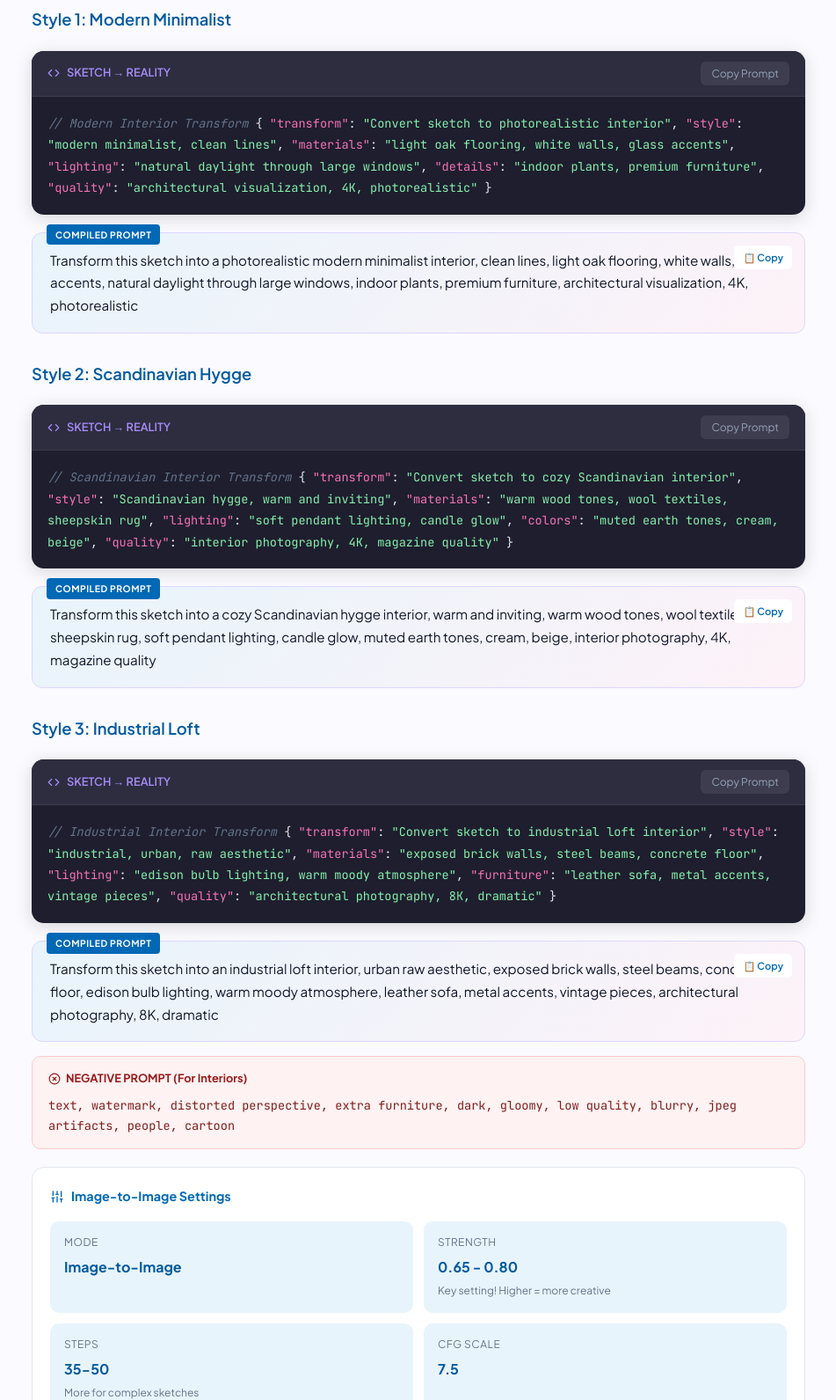
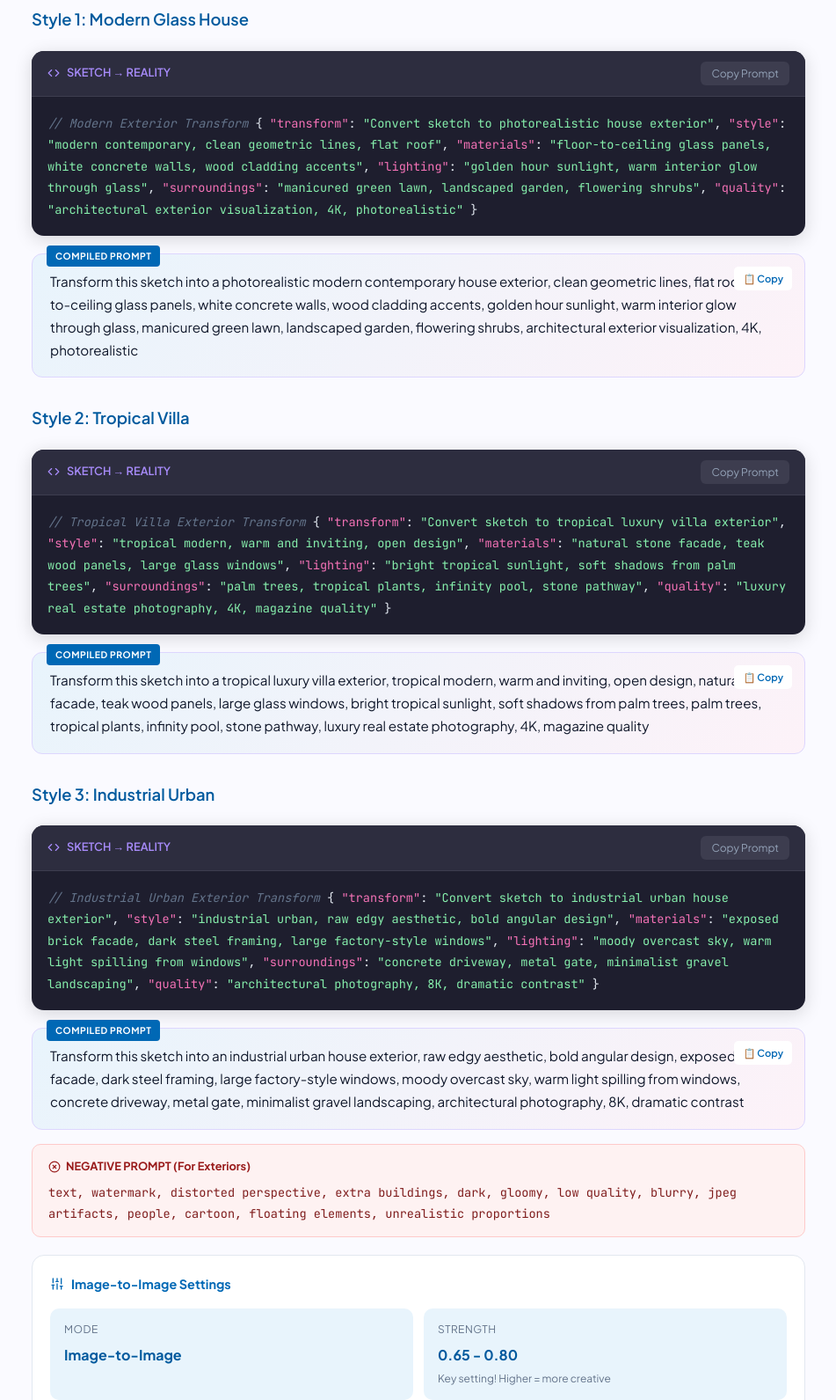
Before and after one commit to samayp42/INDIA-AI-SUMMIT-WORKSHOP-MATERIALS, a plain HTML site: page Session_2_Student_Guide.html in a window 1280 px wide. Shown: the part 3060-4651 px from the top of the page at 88% size, without its empty margins (164-1115 px from the left). Drawn offline with nearby package versions, Linux system fonts and the light colour scheme.

Commit message:
updated 18 and also updated prompt for session 2

```diff
--- a/Session_2_Student_Guide.html
+++ b/Session_2_Student_Guide.html
@@ -805,8 +805,7 @@
 
         <div class="scenario-box">
             <h4><i data-lucide="pen-tool" style="width:18px;height:18px;"></i> The Mission</h4>
-            <p>A client sends a rough napkin sketch of their dream living room. They want to see 3 style variations
-                before committing to ₹15 Lakh renovation. You have 10 minutes.</p>
+            <p>An architect sends a rough pencil sketch of a modern two-story house exterior. The client wants to see 3 style variations before finalizing the facade design. You have 10 minutes.</p>
         </div>
 
         <div class="info-box success">
@@ -817,8 +816,8 @@
             </div>
         </div>
 
-        <!-- Sketch Prompt 1: Modern -->
-        <h3>Style 1: Modern Minimalist</h3>
+        <!-- Sketch Prompt 1: Modern Glass -->
+        <h3>Style 1: Modern Glass House</h3>
 
         <div class="prompt-json">
             <div class="prompt-json-header">
@@ -826,33 +825,25 @@
                 <button class="copy-btn" onclick="copyJSON(this)">Copy Prompt</button>
             </div>
             <div class="prompt-json-body">
-                <span class="json-comment">// Modern Interior Transform</span>
+                <span class="json-comment">// Modern Exterior Transform</span>
                 {
-                <span class="json-key">"transform"</span>: <span class="json-string">"Convert sketch to photorealistic
-                    interior"</span>,
-                <span class="json-key">"style"</span>: <span class="json-string">"modern minimalist, clean
-                    lines"</span>,
-                <span class="json-key">"materials"</span>: <span class="json-string">"light oak flooring, white walls,
-                    glass accents"</span>,
-                <span class="json-key">"lighting"</span>: <span class="json-string">"natural daylight through large
-                    windows"</span>,
-                <span class="json-key">"details"</span>: <span class="json-string">"indoor plants, premium
-                    furniture"</span>,
-                <span class="json-key">"quality"</span>: <span class="json-string">"architectural visualization, 4K,
-                    photorealistic"</span>
+                <span class="json-key">"transform"</span>: <span class="json-string">"Convert sketch to photorealistic house exterior"</span>,
+                <span class="json-key">"style"</span>: <span class="json-string">"modern contemporary, clean geometric lines, flat roof"</span>,
+                <span class="json-key">"materials"</span>: <span class="json-string">"floor-to-ceiling glass panels, white concrete walls, wood cladding accents"</span>,
+                <span class="json-key">"lighting"</span>: <span class="json-string">"golden hour sunlight, warm interior glow through glass"</span>,
+                <span class="json-key">"surroundings"</span>: <span class="json-string">"manicured green lawn, landscaped garden, flowering shrubs"</span>,
+                <span class="json-key">"quality"</span>: <span class="json-string">"architectural exterior visualization, 4K, photorealistic"</span>
                 }
             </div>
         </div>
 
         <div class="compiled-prompt" onclick="copyCompiled(this)"
-            data-prompt="Transform this sketch into a photorealistic modern minimalist interior, clean lines, light oak flooring, white walls, glass accents, natural daylight through large windows, indoor plants, premium furniture, architectural visualization, 4K, photorealistic">
-            <p>Transform this sketch into a photorealistic modern minimalist interior, clean lines, light oak flooring,
-                white walls, glass accents, natural daylight through large windows, indoor plants, premium furniture,
-                architectural visualization, 4K, photorealistic</p>
+            data-prompt="Transform this sketch into a photorealistic modern contemporary house exterior, clean geometric lines, flat roof, floor-to-ceiling glass panels, white concrete walls, wood cladding accents, golden hour sunlight, warm interior glow through glass, manicured green lawn, landscaped garden, flowering shrubs, architectural exterior visualization, 4K, photorealistic">
+            <p>Transform this sketch into a photorealistic modern contemporary house exterior, clean geometric lines, flat roof, floor-to-ceiling glass panels, white concrete walls, wood cladding accents, golden hour sunlight, warm interior glow through glass, manicured green lawn, landscaped garden, flowering shrubs, architectural exterior visualization, 4K, photorealistic</p>
         </div>
 
-        <!-- Sketch Prompt 2: Scandinavian -->
-        <h3>Style 2: Scandinavian Hygge</h3>
+        <!-- Sketch Prompt 2: Tropical Villa -->
+        <h3>Style 2: Tropical Villa</h3>
 
         <div class="prompt-json">
             <div class="prompt-json-header">
@@ -860,33 +851,25 @@
                 <button class="copy-btn" onclick="copyJSON(this)">Copy Prompt</button>
             </div>
             <div class="prompt-json-body">
-                <span class="json-comment">// Scandinavian Interior Transform</span>
+                <span class="json-comment">// Tropical Villa Exterior Transform</span>
                 {
-                <span class="json-key">"transform"</span>: <span class="json-string">"Convert sketch to cozy
-                    Scandinavian interior"</span>,
-                <span class="json-key">"style"</span>: <span class="json-string">"Scandinavian hygge, warm and
-                    inviting"</span>,
-                <span class="json-key">"materials"</span>: <span class="json-string">"warm wood tones, wool textiles,
-                    sheepskin rug"</span>,
-                <span class="json-key">"lighting"</span>: <span class="json-string">"soft pendant lighting, candle
-                    glow"</span>,
-                <span class="json-key">"colors"</span>: <span class="json-string">"muted earth tones, cream,
-                    beige"</span>,
-                <span class="json-key">"quality"</span>: <span class="json-string">"interior photography, 4K, magazine
-                    quality"</span>
+                <span class="json-key">"transform"</span>: <span class="json-string">"Convert sketch to tropical luxury villa exterior"</span>,
+                <span class="json-key">"style"</span>: <span class="json-string">"tropical modern, warm and inviting, open design"</span>,
+                <span class="json-key">"materials"</span>: <span class="json-string">"natural stone facade, teak wood panels, large glass windows"</span>,
+                <span class="json-key">"lighting"</span>: <span class="json-string">"bright tropical sunlight, soft shadows from palm trees"</span>,
+                <span class="json-key">"surroundings"</span>: <span class="json-string">"palm trees, tropical plants, infinity pool, stone pathway"</span>,
+                <span class="json-key">"quality"</span>: <span class="json-string">"luxury real estate photography, 4K, magazine quality"</span>
                 }
             </div>
         </div>
 
         <div class="compiled-prompt" onclick="copyCompiled(this)"
-            data-prompt="Transform this sketch into a cozy Scandinavian hygge interior, warm and inviting, warm wood tones, wool textiles, sheepskin rug, soft pendant lighting, candle glow, muted earth tones, cream, beige, interior photography, 4K, magazine quality">
-            <p>Transform this sketch into a cozy Scandinavian hygge interior, warm and inviting, warm wood tones, wool
-                textiles, sheepskin rug, soft pendant lighting, candle glow, muted earth tones, cream, beige, interior
-                photography, 4K, magazine quality</p>
+            data-prompt="Transform this sketch into a tropical luxury villa exterior, tropical modern, warm and inviting, open design, natural stone facade, teak wood panels, large glass windows, bright tropical sunlight, soft shadows from palm trees, palm trees, tropical plants, infinity pool, stone pathway, luxury real estate photography, 4K, magazine quality">
+            <p>Transform this sketch into a tropical luxury villa exterior, tropical modern, warm and inviting, open design, natural stone facade, teak wood panels, large glass windows, bright tropical sunlight, soft shadows from palm trees, palm trees, tropical plants, infinity pool, stone pathway, luxury real estate photography, 4K, magazine quality</p>
         </div>
 
-        <!-- Sketch Prompt 3: Industrial -->
-        <h3>Style 3: Industrial Loft</h3>
+        <!-- Sketch Prompt 3: Industrial Urban -->
+        <h3>Style 3: Industrial Urban</h3>
 
         <div class="prompt-json">
             <div class="prompt-json-header">
@@ -894,36 +877,27 @@
                 <button class="copy-btn" onclick="copyJSON(this)">Copy Prompt</button>
             </div>
             <div class="prompt-json-body">
-                <span class="json-comment">// Industrial Interior Transform</span>
+                <span class="json-comment">// Industrial Urban Exterior Transform</span>
                 {
-                <span class="json-key">"transform"</span>: <span class="json-string">"Convert sketch to industrial loft
-                    interior"</span>,
-                <span class="json-key">"style"</span>: <span class="json-string">"industrial, urban, raw
-                    aesthetic"</span>,
-                <span class="json-key">"materials"</span>: <span class="json-string">"exposed brick walls, steel beams,
-                    concrete floor"</span>,
-                <span class="json-key">"lighting"</span>: <span class="json-string">"edison bulb lighting, warm moody
-                    atmosphere"</span>,
-                <span class="json-key">"furniture"</span>: <span class="json-string">"leather sofa, metal accents,
-                    vintage pieces"</span>,
-                <span class="json-key">"quality"</span>: <span class="json-string">"architectural photography, 8K,
-                    dramatic"</span>
+                <span class="json-key">"transform"</span>: <span class="json-string">"Convert sketch to industrial urban house exterior"</span>,
+                <span class="json-key">"style"</span>: <span class="json-string">"industrial urban, raw edgy aesthetic, bold angular design"</span>,
+                <span class="json-key">"materials"</span>: <span class="json-string">"exposed brick facade, dark steel framing, large factory-style windows"</span>,
+                <span class="json-key">"lighting"</span>: <span class="json-string">"moody overcast sky, warm light spilling from windows"</span>,
+                <span class="json-key">"surroundings"</span>: <span class="json-string">"concrete driveway, metal gate, minimalist gravel landscaping"</span>,
+                <span class="json-key">"quality"</span>: <span class="json-string">"architectural photography, 8K, dramatic contrast"</span>
                 }
             </div>
         </div>
 
         <div class="compiled-prompt" onclick="copyCompiled(this)"
-            data-prompt="Transform this sketch into an industrial loft interior, urban raw aesthetic, exposed brick walls, steel beams, concrete floor, edison bulb lighting, warm moody atmosphere, leather sofa, metal accents, vintage pieces, architectural photography, 8K, dramatic">
-            <p>Transform this sketch into an industrial loft interior, urban raw aesthetic, exposed brick walls, steel
-                beams, concrete floor, edison bulb lighting, warm moody atmosphere, leather sofa, metal accents, vintage
-                pieces, architectural photography, 8K, dramatic</p>
+            data-prompt="Transform this sketch into an industrial urban house exterior, raw edgy aesthetic, bold angular design, exposed brick facade, dark steel framing, large factory-style windows, moody overcast sky, warm light spilling from windows, concrete driveway, metal gate, minimalist gravel landscaping, architectural photography, 8K, dramatic contrast">
+            <p>Transform this sketch into an industrial urban house exterior, raw edgy aesthetic, bold angular design, exposed brick facade, dark steel framing, large factory-style windows, moody overcast sky, warm light spilling from windows, concrete driveway, metal gate, minimalist gravel landscaping, architectural photography, 8K, dramatic contrast</p>
         </div>
 
         <!-- Negative Prompt -->
         <div class="negative-prompt">
-            <h5><i data-lucide="x-circle" style="width:14px;height:14px;"></i> NEGATIVE PROMPT (For Interiors)</h5>
-            <p onclick="copyText(this)">text, watermark, distorted perspective, extra furniture, dark, gloomy, low
-                quality, blurry, jpeg artifacts, people, cartoon</p>
+            <h5><i data-lucide="x-circle" style="width:14px;height:14px;"></i> NEGATIVE PROMPT (For Exteriors)</h5>
+            <p onclick="copyText(this)">text, watermark, distorted perspective, extra buildings, dark, gloomy, low quality, blurry, jpeg artifacts, people, cartoon, floating elements, unrealistic proportions</p>
         </div>
 
         <!-- Strength Settings -->
--- a/schedule-config.js
+++ b/schedule-config.js
@@ -84,9 +84,9 @@ const SCHEDULE = {
         { sessionId: 1, slots: [{ slotId: 'A', time: '10:00 AM – 10:30 AM' }, { slotId: 'B', time: '10:30 AM – 11:00 AM' }] },
         { sessionId: 2, slots: [{ slotId: 'A', time: '11:00 AM – 11:30 AM' }, { slotId: 'B', time: '11:30 AM – 12:00 PM' }] },
         { sessionId: 3, slots: [{ slotId: 'A', time: '12:00 PM – 12:30 PM' }, { slotId: 'B', time: '12:30 PM – 1:00 PM' }] },
-        { sessionId: 4, slots: [{ slotId: 'A', time: '02:00 PM – 02:30 PM' }, { slotId: 'B', time: '02:30 PM – 03:00 PM' }] },
-        { sessionId: 5, slots: [{ slotId: 'A', time: '03:00 PM – 03:30 PM' }, { slotId: 'B', time: '03:30 PM – 04:00 PM' }] },
-        { sessionId: 6, slots: [{ slotId: 'A', time: '04:00 PM – 04:30 PM' }, { slotId: 'B', time: '04:30 PM – 05:00 PM' }] },
+        { sessionId: 5, slots: [{ slotId: 'A', time: '02:00 PM – 02:30 PM' }, { slotId: 'B', time: '02:30 PM – 03:00 PM' }] },
+        { sessionId: 6, slots: [{ slotId: 'A', time: '03:00 PM – 03:30 PM' }, { slotId: 'B', time: '03:30 PM – 04:00 PM' }] },
+        { sessionId: 3, slots: [{ slotId: 'A', time: '04:00 PM – 04:30 PM' }, { slotId: 'B', time: '04:30 PM – 05:00 PM' }] },
     ],
     '19 Feb 2026': [
         { sessionId: 1, slots: [{ slotId: 'A', time: '10:00 AM – 10:30 AM' }, { slotId: 'B', time: '10:30 AM – 11:00 AM' }] },
```
